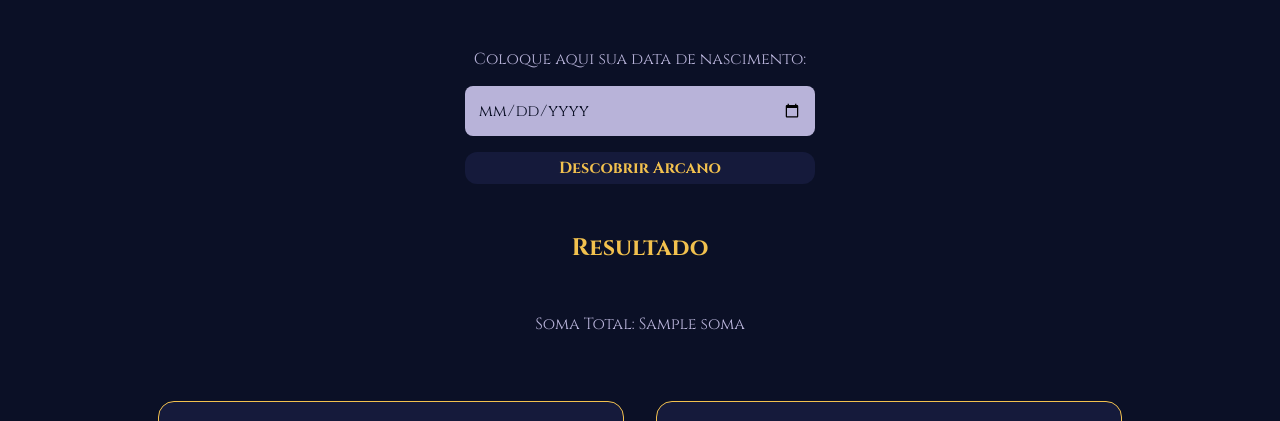
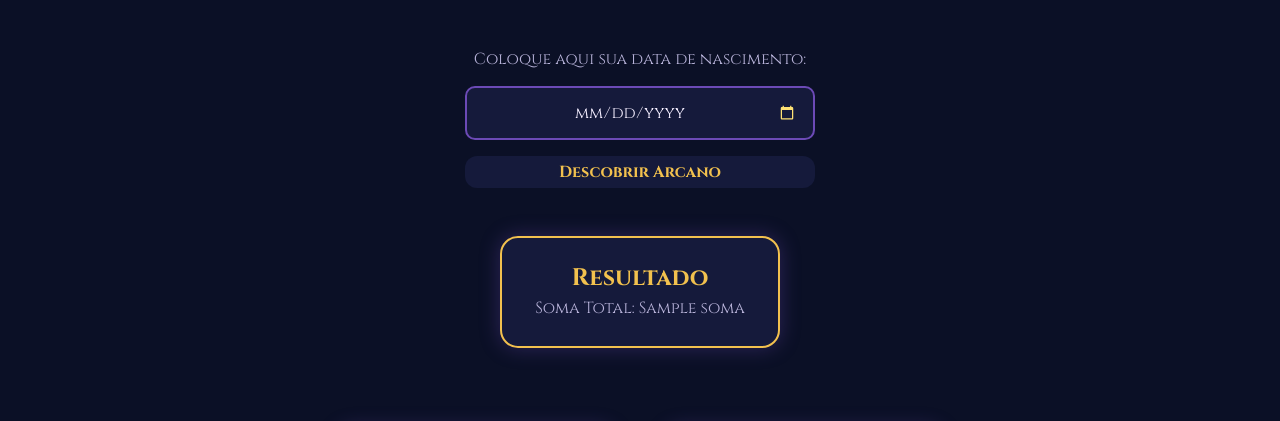
Before and after one commit to Amanda-FL-CAOS/Arcano, a Flask app: template templates/index.html in a window 1280 px wide. Shown: the part 238-659 px from the top of the page. Run offline with Flask 3, Linux system fonts and the light colour scheme; the template is opened without the code that fills it: most values are stand-ins (such as "Sample title", 1, 10 or a date in 2020).

Commit message:
feat: mexi na estilização.

```diff
--- a/static/css/styles.css
+++ b/static/css/styles.css
@@ -37,8 +37,15 @@ nav {
     background-color: var(--nav-background);
 
     padding: 2rem;
+
     text-align: center;
+
     border-bottom: 2px solid var(--highlight);
+}
+
+.logo{
+    width: 50px;
+    height: 50px;
 }
 
 h1,
@@ -75,6 +82,7 @@ h1{
 }
 
 nav h2 {
+
     margin-top: 0.5rem;
 
     font-size: 1rem;
@@ -83,6 +91,7 @@ nav h2 {
 }
 
 section {
+
     display: flex;
     flex-direction: column;
     align-items: center;
@@ -93,6 +102,7 @@ section {
 }
 
 form {
+
     display: flex;
     flex-direction: column;
 
@@ -103,29 +113,76 @@ form {
 }
 
 label {
+
     text-align: center;
 
     color: var(--text-secondary);
 }
 
 input {
+
     border: none;
     border-radius: 8px;
 
     padding: 0.8rem;
 
     font-size: 1rem;
+    text-align: center;
 
     background-color: var(--text-secondary);
+
     color: var(--background);
 
     outline: none;
 }
 
 input:focus {
+
     box-shadow:
         0 0 10px var(--purple),
         0 0 20px rgba(108, 74, 182, 0.4);
+}
+
+input[type="date"] {
+
+    background-color: #151A3B;
+
+    color: #F4EEFF;
+
+    border: 2px solid #6C4AB6;
+
+    border-radius: 10px;
+
+    padding: 0.8rem 1rem;
+
+    font-size: 1rem;
+
+    transition: 0.3s ease;
+}
+
+input[type="date"]:hover {
+
+    border-color: #F2C14E;
+}
+
+input[type="date"]:focus {
+
+    outline: none;
+
+    box-shadow:
+        0 0 10px rgba(108, 74, 182, 0.5),
+        0 0 20px rgba(242, 193, 78, 0.2);
+}
+
+input[type="date"]::-webkit-calendar-picker-indicator {
+
+    cursor: pointer;
+
+    filter:
+        invert(88%)
+        sepia(44%)
+        saturate(548%)
+        hue-rotate(338deg);
 }
 
 .magic-button {
@@ -241,6 +298,7 @@ input:focus {
 }
 
 .magic-button:hover svg {
+
     animation: sparkle 0.8s infinite;
 }
 
@@ -256,61 +314,148 @@ input:focus {
 }
 
 .box {
+
     display: flex;
-    flex-direction: row;
-    justify-content: space-around;
+    justify-content: center;
     align-items: center;
-    gap: 2rem;
-    padding: 1rem;
+    flex-wrap: wrap;
+
+    gap: 3rem;
+
+    margin-top: 2rem;
 }
 
 .resultado {
-    display: flex;
-    flex-direction: column;
-    align-items: center;
-    gap: 1rem;
-    width: 100%;
-    max-width: 500px;
-    padding: 2rem;
-    border-radius: 16px;
-    background-color: var(--nav-background);
-    border: 1px solid var(--highlight);
+
+    position: relative;
+
+    width: 280px;
+
+    border-radius: 18px;
+
+    overflow: hidden;
+
+    background-color: #151A3B;
+
+    border: 2px solid #F2C14E;
+
+    transition: 0.4s ease;
+
+    cursor: pointer;
+
+    box-shadow:
+        0 0 20px rgba(108, 74, 182, 0.35);
+}
+
+.resultado:hover {
+
+    transform:
+        translateY(-10px)
+        scale(1.03);
+
+    box-shadow:
+        0 0 25px rgba(108, 74, 182, 0.5),
+        0 0 40px rgba(242, 193, 78, 0.15);
 }
 
 .resultado p {
-    margin-top: 1rem;
+
+    position: absolute;
+
+    bottom: 0;
+
+    left: 0;
+
+    width: 100%;
+
+    padding: 1.2rem;
+
+    background:
+        linear-gradient(
+            to top,
+            rgba(11, 16, 38, 0.98),
+            rgba(11, 16, 38, 0.75),
+            transparent
+        );
+
+    color: #F4EEFF;
+
+    text-align: center;
+
+    font-size: 1rem;
+
+    font-weight: 600;
+
+    z-index: 2;
+
+    backdrop-filter: blur(3px);
+}
+
+.card {
+
+    width: 100%;
+
+    height: 420px;
+
+    object-fit: cover;
+
+    display: block;
+
+    transition: 0.4s ease;
+}
+
+.resultado:hover .card {
+
+    transform: scale(1.05);
 }
 
 .sobre {
 
     width: 100%;
-    max-width: 600px;
+    max-width: 700px;
 
     text-align: center;
 }
 
+.sobre h3 {
+
+    color: var(--highlight);
+
+    margin-bottom: 1rem;
+
+    font-size: 1.5rem;
+}
+
 p {
+
     color: var(--text-secondary);
 
-    line-height: 1.6;
+    line-height: 1.8;
 }
 
 .erro{
-    color: #f2c14e;
+
+    color: #F2C14E;
+
     text-align: center;
+
     font-size: 0.9rem;
 }
 
-.card{
-    width: 100%;
-    max-width: 400px;
+.resultado-container {
 
-    border-radius: 12px;
+    background-color: #151A3B;
 
-    margin-top: 1rem;
+    border: 2px solid #F2C14E;
+
+    border-radius: 18px;
+
+    padding: 1.5rem;
+
+    width: 280px;
+
+    text-align: center;
+
+    box-shadow:
+        0 0 20px rgba(108, 74, 182, 0.35);
 }
-
-.logo{
-    width: 50px;
-    height: 50px;
-}
--- a/templates/index.html
+++ b/templates/index.html
@@ -20,7 +20,6 @@
 </head>
 
 <body>
-
     <!-- navbar -->
     <nav>
 
@@ -70,17 +69,20 @@
 
         <!-- resultado -->
         {% if resultado %}
-        <h2>Resultado</h2>
-        <p>
+        <div class="resultado-container">
+        <h2 class="resultado-titulo">Resultado</h2>
+        <p class= "soma">
             Soma Total:
             {{ resultado.soma }}
         </p>
+        </div>
         <div class="box">
         {% if resultado.arcano_principal%}
         <div class="resultado">
             <p>
                 Arcano Principal:
                 {{ resultado.arcano_principal }}
+                ({{ resultado.soma }})
             </p>
             <img class= "card" src="{{ url_for('static', filename='img/cartas/' + resultado.soma|string + '.png') }}">
         </div>
```
